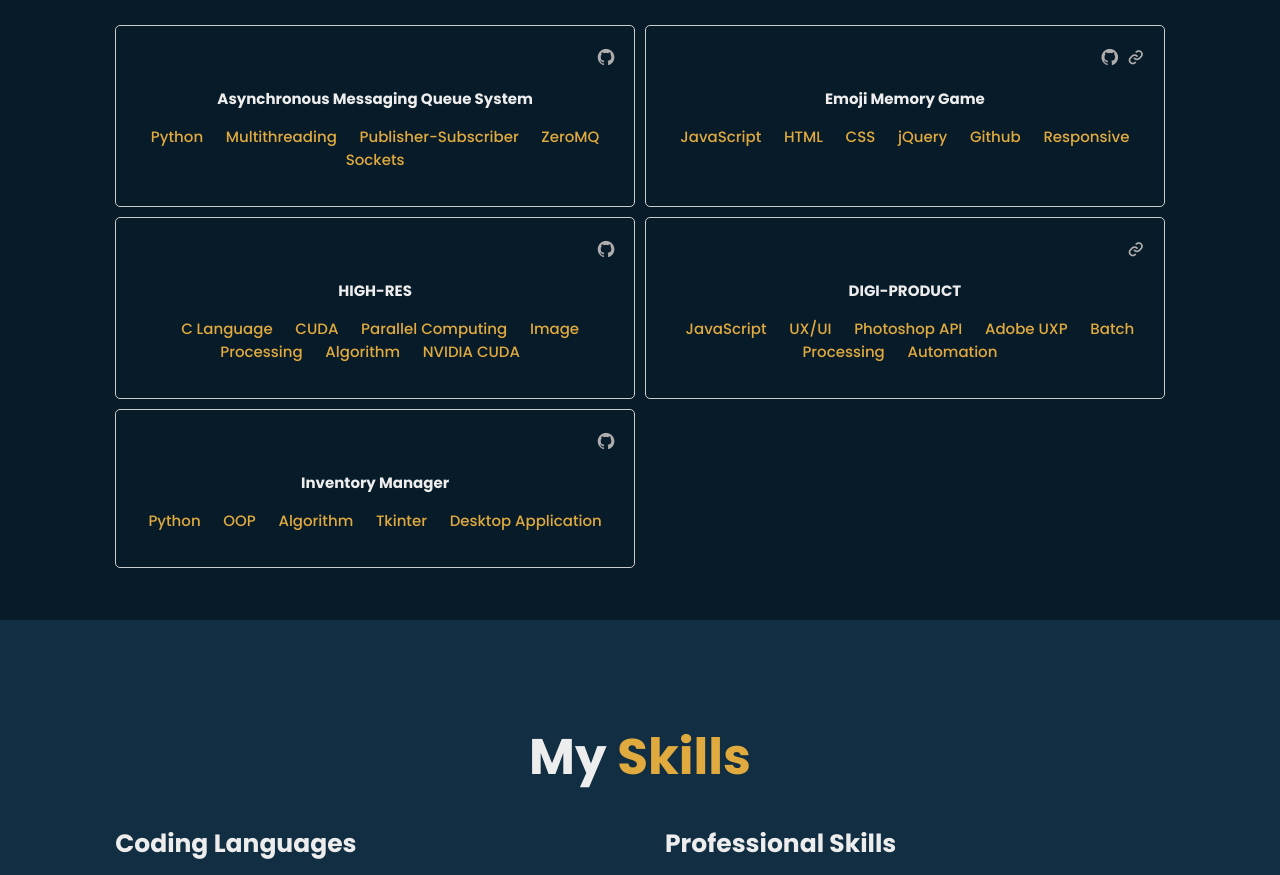
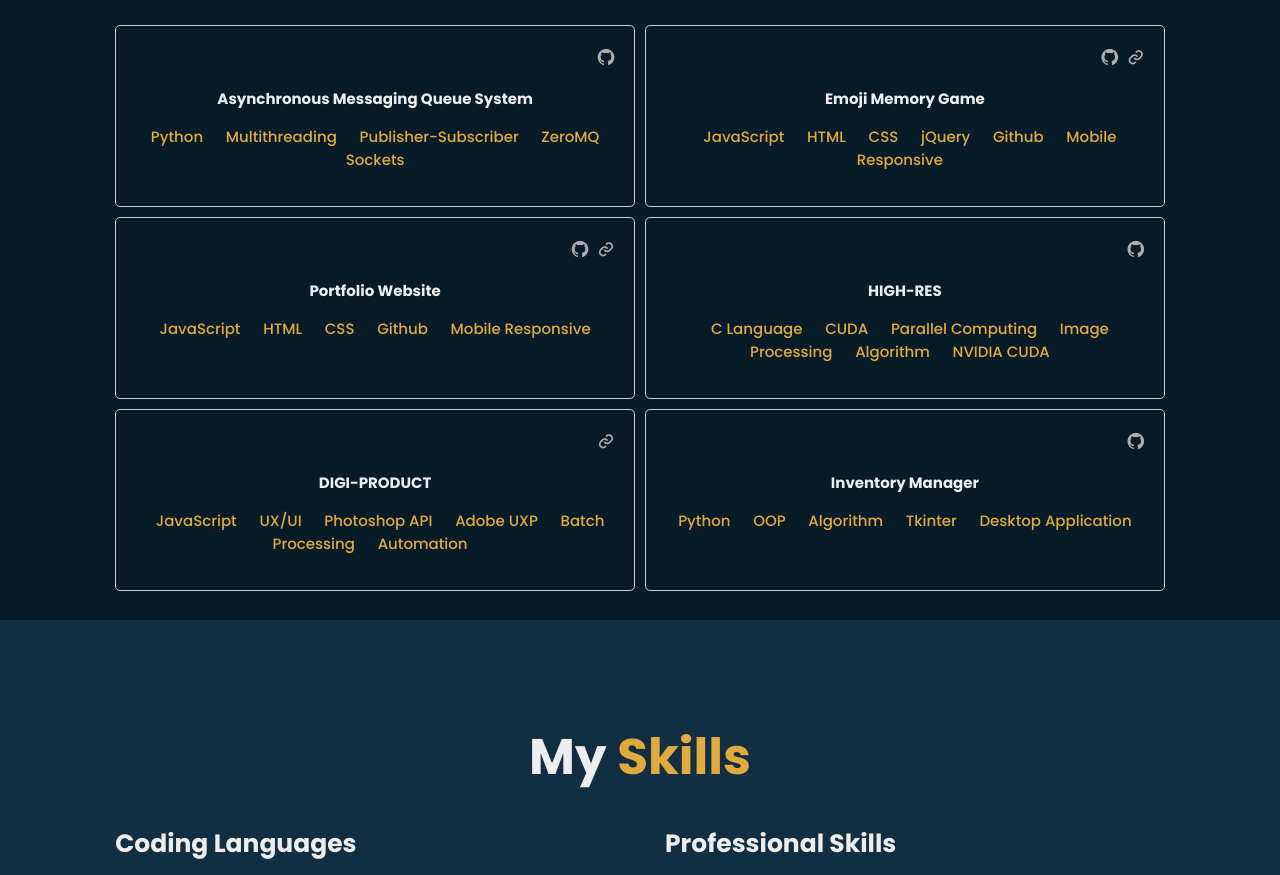
Before and after one commit to JIMOHMA/OfficialWebsite, a plain HTML site: page index.html in a window 1280 px wide. Shown: the part 3140-4015 px from the top of the page. Drawn offline with nearby package versions, Linux system fonts and the light colour scheme; a script that the page names is missing.

Commit message:
Portfolio project

```diff
--- a/index.html
+++ b/index.html
@@ -279,7 +279,7 @@
                     <span>CSS</span>
                     <span>jQuery</span>
                     <span>Github</span>
-                    <span>Responsive</span>
+                    <span>Mobile Responsive</span>
                     <!-- <span>Mobile Friendly</span> -->
                     <!-- <span>AWS EC2</span>
                     <span>oAuth</span>
@@ -336,6 +336,24 @@
                     <span>Nodejs</span>
                 </div>
             </div> -->
+            <div class="project-item">
+                <div class="project-links">
+                    <a target="_blank" href="https://github.com/JIMOHMA/OfficialWebsite"><i class='bx bxl-github'></i></a>
+                    <a target="_blank" href="https://muyideen.com/"><i class='bx bx-link'></i></a>
+                </div>
+                <h3 class="project-title">Portfolio Website</h3>
+                <div class="skills-learned">
+                    <span>JavaScript</span>
+                    <span>HTML</span>
+                    <span>CSS</span>
+                    <span>Github</span>
+                    <span>Mobile Responsive</span>
+                    <!-- To be integrated upon update to portfolio -->
+                    <!-- <span>NodeJS</span>
+                    <span>ExpressJS</span>
+                    <span>MongoDB</span> -->
+                </div>
+            </div>
             <div class="project-item">
                 <div class="project-links">
                     <a target="_blank" href="https://github.com/JIMOHMA/HighRes"><i class='bx bxl-github'></i></a>
```
